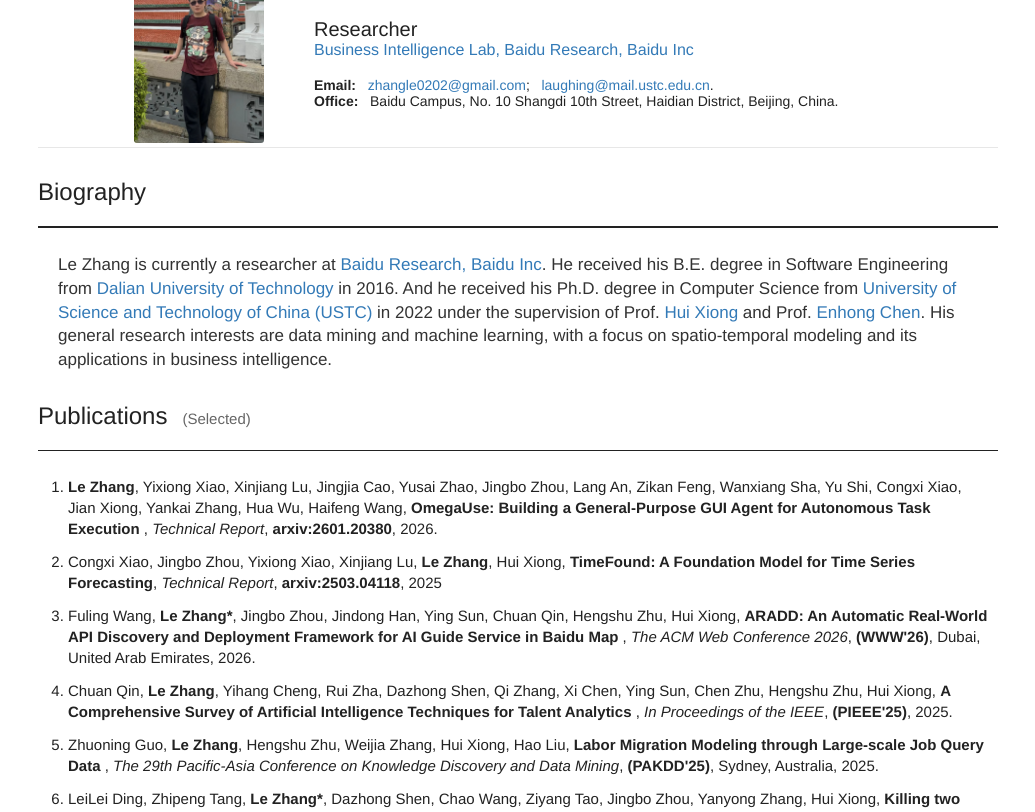
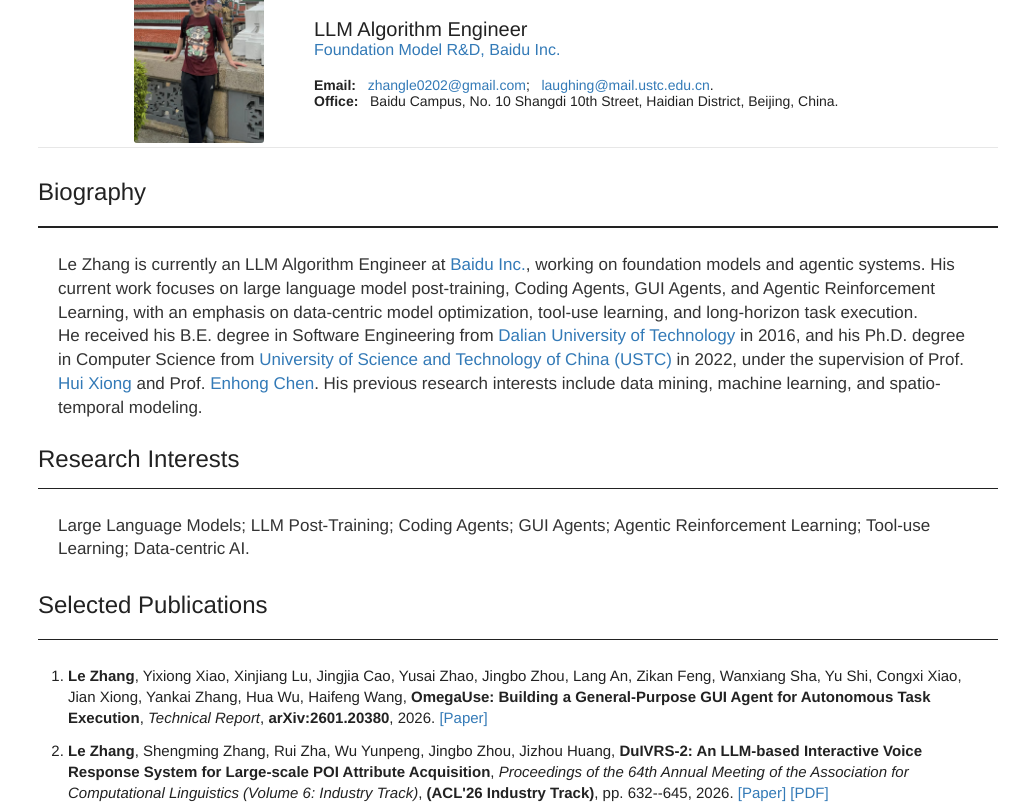
Before and after one commit to zhangle09/zhangle09.github.io, a plain HTML site: page index.html in a window 1280 px wide. Shown: the part 132-944 px from the top of the page, without its empty margins (122-1157 px from the left). Drawn offline with Linux system fonts and the light colour scheme.

Commit message:
Update index.html

```diff
--- a/index.html
+++ b/index.html
@@ -2,8 +2,8 @@
 <html lang="en">
  <head>
   <meta charset="UTF-8" />
-  <meta name="keywords" content="Le Zhang, Data Mining, Machine Learning, Business Intelligence" />
-  <meta name="”viewport”" content="”width=device-width," initial-scale="1″" />
+  <meta name="keywords" content="Le Zhang, Large Language Models, LLM Post-Training, Coding Agents, GUI Agents, Agentic Reinforcement Learning, Machine Learning" />
+  <meta name="viewport" content="width=device-width, initial-scale=1.0" />
   <title>Le Zhang's Homepage</title>
   <link rel="stylesheet" type="text/css" href="css/style.css" />
  </head>
@@ -134,9 +134,9 @@
      <span style="font-size: 30px; color: #000;">Le Zhang&nbsp;&nbsp; <b style="font-family:KaiTi">张乐</b></span>
      <br />
      <br />
-     <span style="font-size: 15pt;">Researcher</span>
+     <span style="font-size: 15pt;">LLM Algorithm Engineer</span>
      <br />
-     <a href="http://research.baidu.com/" target="_blank">Business Intelligence Lab, Baidu Research, Baidu Inc</a>
+     <a href="https://www.baidu.com/" target="_blank">Foundation Model R&amp;D, Baidu Inc.</a>
      <br />
      <br />
      <div style="font-size:10.5pt;" id="biography">
@@ -155,21 +155,43 @@
    <hr style="margin-top: 20px; border: 0; background: #222;border-top: 1.3px solid #222;" />
    <hr />
    <div class="row">
-    <div class="content" id="publications">
-     <!-- <p> Le Zhang received his B.E. degree in  <a href="http://ssdut.dlut.edu.cn/" target="_blank">Software Engineering</a> from <a href="https://www.dlut.edu.cn/" target="_blank">Dalian University of Technology</a> in 2016. He is currently working toward his PhD degree in the <a href="http://bigdata.ustc.edu.cn/" target="_blank">Anhui Province Key Laboratory of Big Data Analysis and Application</a>, <a href="https://www.ustc.edu.cn/" target="_blank">University of Science and Technology of China</a>, Hefei, China. His research interests include <b>network embedding</b> and its application in <b>business intelligence</b>. </p> -->
-     <p>Le Zhang is currently a researcher at <a href="http://research.baidu.com/" target="_blank">Baidu Research, Baidu Inc</a>. He received his B.E. degree in Software Engineering from <a href="https://www.dlut.edu.cn/" target="_blank">Dalian University of Technology</a> in 2016. And he received his Ph.D. degree in Computer Science from <a href="https://www.ustc.edu.cn/" target="_blank">University of Science and Technology of China (USTC)</a> in 2022 under the supervision of Prof. <a href="https://facultyprofiles.hkust-gz.edu.cn/faculty-personal-page?id=253" target="_blank">Hui Xiong</a> and Prof. <a href="http://staff.ustc.edu.cn/~cheneh/" target="_blank">Enhong Chen</a>. His general research interests are data mining and machine learning, with a focus on spatio-temporal modeling and its applications in business intelligence.</p>
+    <div class="content">
+      <p>Le Zhang is currently an LLM Algorithm Engineer at <a href="https://www.baidu.com/" target="_blank">Baidu Inc.</a>, working on foundation models and agentic systems. His current work focuses on large language model post-training, Coding Agents, GUI Agents, and Agentic Reinforcement Learning, with an emphasis on data-centric model optimization, tool-use learning, and long-horizon task execution.</p>
+      <p>He received his B.E. degree in Software Engineering from <a href="https://www.dlut.edu.cn/" target="_blank">Dalian University of Technology</a> in 2016, and his Ph.D. degree in Computer Science from <a href="https://www.ustc.edu.cn/" target="_blank">University of Science and Technology of China (USTC)</a> in 2022, under the supervision of Prof. <a href="https://facultyprofiles.hkust-gz.edu.cn/faculty-personal-page?id=253" target="_blank">Hui Xiong</a> and Prof. <a href="http://staff.ustc.edu.cn/~cheneh/" target="_blank">Enhong Chen</a>. His previous research interests include data mining, machine learning, and spatio-temporal modeling.</p>
+     </div>
+   </div>
+   <div class="title" style="margin-top: 25px; margin-bottom: 15px;">
+    Research Interests
+   </div>
+   <hr />
+   <div class="row">
+    <div class="content">
+     <p>Large Language Models; LLM Post-Training; Coding Agents; GUI Agents; Agentic Reinforcement Learning; Tool-use Learning; Data-centric AI.</p>
+    </div>
+   </div>
+   <div id="publications" class="title" style="margin-top: 30px; margin-bottom: 20px;">
+    Selected Publications
+   </div>
+   <hr />
+   <div class="row">
+    <div class="paper_list">
+     <ol style="list-style-type: decimal;">
+      <li style="margin-bottom: 12px;"><b>Le Zhang</b>, Yixiong Xiao, Xinjiang Lu, Jingjia Cao, Yusai Zhao, Jingbo Zhou, Lang An, Zikan Feng, Wanxiang Sha, Yu Shi, Congxi Xiao, Jian Xiong, Yankai Zhang, Hua Wu, Haifeng Wang, <b>OmegaUse: Building a General-Purpose GUI Agent for Autonomous Task Execution</b>, <i>Technical Report</i>, <b>arXiv:2601.20380</b>, 2026. <a href="https://arxiv.org/abs/2601.20380" target="_blank">[Paper]</a></li>
+      <li style="margin-bottom: 12px;"><b>Le Zhang</b>, Shengming Zhang, Rui Zha, Wu Yunpeng, Jingbo Zhou, Jizhou Huang, <b>DuIVRS-2: An LLM-based Interactive Voice Response System for Large-scale POI Attribute Acquisition</b>, <i>Proceedings of the 64th Annual Meeting of the Association for Computational Linguistics (Volume 6: Industry Track)</i>, <b>(ACL'26 Industry Track)</b>, pp. 632--645, 2026. <a href="https://aclanthology.org/2026.acl-industry.44/" target="_blank">[Paper]</a> <a href="https://aclanthology.org/2026.acl-industry.44.pdf" target="_blank">[PDF]</a></li>
+      <li style="margin-bottom: 12px;">Fuling Wang, <b>Le Zhang*</b>, Jingbo Zhou, Jindong Han, Ying Sun, Chuan Qin, Hengshu Zhu, Hui Xiong, <b>ARADD: An Automatic Real-World API Discovery and Deployment Framework for AI Guide Service in Baidu Map</b>, <i>The Web Conference 2026</i>, <b>(WWW'26)</b>, 2026.</li>
+     </ol>
     </div>
    </div>
    <!-- <hr /> -->
    <div id="title" class="title" style="margin-top: 30px; margin-bottom: 20px;">
-    Publications
-    <span style="font-size: 15px; color: #666;">&nbsp;&nbsp;(Selected)</span>
+    Full Publication List
    </div>
    <hr />
    <div class="row">
     <div class="paper_list">
      <ol style="list-style-type: decimal;">
 	  <li style="margin-bottom: 12px;"><b>Le Zhang</b>, Yixiong Xiao, Xinjiang Lu, Jingjia Cao, Yusai Zhao, Jingbo Zhou, Lang An, Zikan Feng, Wanxiang Sha, Yu Shi, Congxi Xiao, Jian Xiong, Yankai Zhang, Hua Wu, Haifeng Wang, <b> OmegaUse: Building a General-Purpose GUI Agent for Autonomous Task Execution </b>, <i>Technical Report</i>, <b>arxiv:2601.20380</b>, 2026.</li>
+      <li style="margin-bottom: 12px;"><b>Le Zhang</b>, Shengming Zhang, Rui Zha, Wu Yunpeng, Jingbo Zhou, Jizhou Huang, <b>DuIVRS-2: An LLM-based Interactive Voice Response System for Large-scale POI Attribute Acquisition</b>, <i>Proceedings of the 64th Annual Meeting of the Association for Computational Linguistics (Volume 6: Industry Track)</i>, <b>(ACL'26 Industry Track)</b>, pp. 632--645, 2026. <a href="https://aclanthology.org/2026.acl-industry.44/" target="_blank">[Paper]</a> <a href="https://aclanthology.org/2026.acl-industry.44.pdf" target="_blank">[PDF]</a></li>
       <li style="margin-bottom: 12px;">Congxi Xiao, Jingbo Zhou, Yixiong Xiao, Xinjiang Lu, <b>Le Zhang</b>, Hui Xiong, <b>TimeFound: A Foundation Model for Time Series Forecasting</b>, <i>Technical Report</i>, <b>arxiv:2503.04118</b>, 2025</li>
 	  <li style="margin-bottom: 12px;">Fuling Wang, <b>Le Zhang*</b>, Jingbo Zhou, Jindong Han, Ying Sun, Chuan Qin, Hengshu Zhu, Hui Xiong, <b> ARADD: An Automatic Real-World API Discovery and Deployment Framework for AI Guide Service in Baidu Map </b>, <i>The ACM Web Conference 2026</i>, <b>(WWW'26)</b>, Dubai, United Arab Emirates, 2026.</li>
       <li style="margin-bottom: 12px;">Chuan Qin, <b>Le Zhang</b>, Yihang Cheng, Rui Zha, Dazhong Shen, Qi Zhang, Xi Chen, Ying Sun, Chen Zhu, Hengshu Zhu, Hui Xiong, <b> A Comprehensive Survey of Artificial Intelligence Techniques for Talent Analytics </b>, <i>In Proceedings of the IEEE</i>, <b>(PIEEE'25)</b>, 2025.</li>
```
